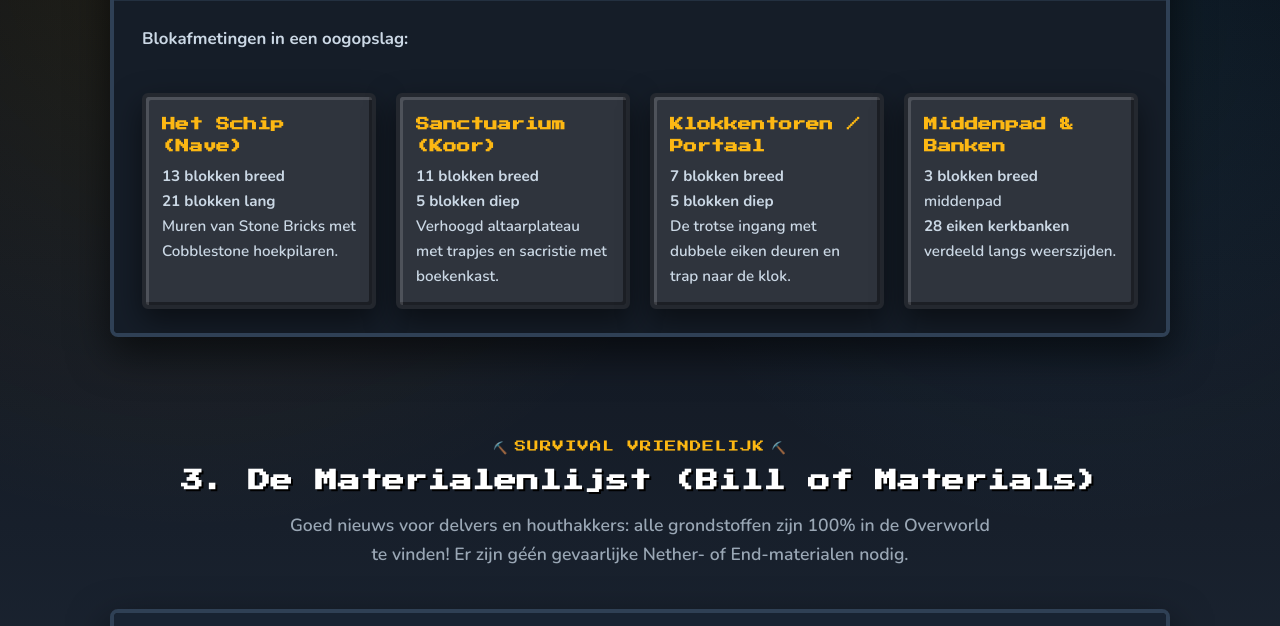
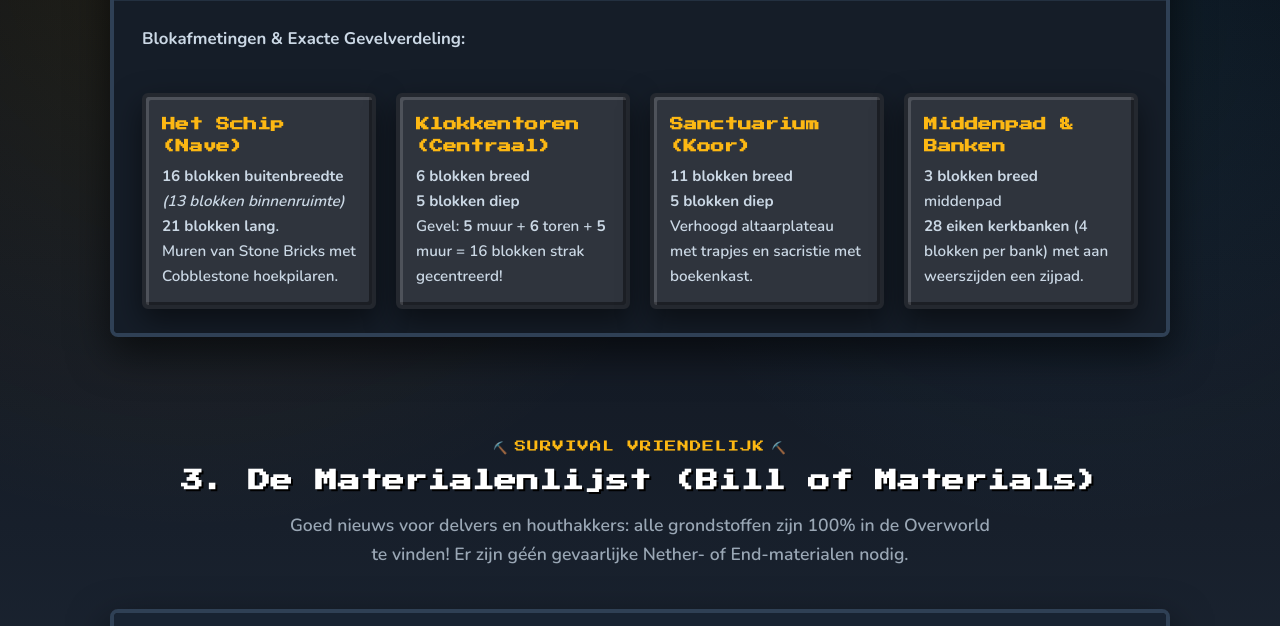
Before and after one commit to deblockertjes/minecraft-De-Blockertjes, a plain HTML site: page bouwinstructies.html in a window 1280 px wide. Shown: the part 3332-3958 px from the top of the page. Drawn offline with nearby package versions, Linux system fonts and the light colour scheme.

Commit message:
Corrigeer afmetingen op plattegrond: 16 blokken buitenbreedte en 6 blokken toren

```diff
--- a/bouwinstructies.html
+++ b/bouwinstructies.html
@@ -148,15 +148,25 @@
 
         <div class="mc-blueprint-caption" style="grid-template-columns: 1fr;">
           <p>
-            <strong>Blokafmetingen in een oogopslag:</strong>
+            <strong>Blokafmetingen &amp; Exacte Gevelverdeling:</strong>
           </p>
           <div class="mc-grid-4" style="margin-top: 1rem; width: 100%;">
             <div class="mc-card mc-box" style="padding: 1rem;">
               <h4 style="color: var(--catholic-gold); margin: 0 0 0.4rem; font-size: 0.85rem; font-family: var(--font-pixel);">Het Schip (Nave)</h4>
               <p style="margin: 0; font-size: 0.95rem; color: #cbd8e5;">
-                <strong>13 blokken breed</strong><br>
-                <strong>21 blokken lang</strong><br>
+                <strong>16 blokken buitenbreedte</strong><br>
+                <em>(13 blokken binnenruimte)</em><br>
+                <strong>21 blokken lang</strong>.<br>
                 Muren van Stone Bricks met Cobblestone hoekpilaren.
+              </p>
+            </div>
+
+            <div class="mc-card mc-box" style="padding: 1rem;">
+              <h4 style="color: var(--catholic-gold); margin: 0 0 0.4rem; font-size: 0.85rem; font-family: var(--font-pixel);">Klokkentoren (Centraal)</h4>
+              <p style="margin: 0; font-size: 0.95rem; color: #cbd8e5;">
+                <strong>6 blokken breed</strong><br>
+                <strong>5 blokken diep</strong><br>
+                Gevel: <strong>5</strong> muur + <strong>6</strong> toren + <strong>5</strong> muur = 16 blokken strak gecentreerd!
               </p>
             </div>
 
@@ -170,19 +180,10 @@
             </div>
 
             <div class="mc-card mc-box" style="padding: 1rem;">
-              <h4 style="color: var(--catholic-gold); margin: 0 0 0.4rem; font-size: 0.85rem; font-family: var(--font-pixel);">Klokkentoren / Portaal</h4>
-              <p style="margin: 0; font-size: 0.95rem; color: #cbd8e5;">
-                <strong>7 blokken breed</strong><br>
-                <strong>5 blokken diep</strong><br>
-                De trotse ingang met dubbele eiken deuren en trap naar de klok.
-              </p>
-            </div>
-
-            <div class="mc-card mc-box" style="padding: 1rem;">
               <h4 style="color: var(--catholic-gold); margin: 0 0 0.4rem; font-size: 0.85rem; font-family: var(--font-pixel);">Middenpad &amp; Banken</h4>
               <p style="margin: 0; font-size: 0.95rem; color: #cbd8e5;">
                 <strong>3 blokken breed</strong> middenpad<br>
-                <strong>28 eiken kerkbanken</strong> verdeeld langs weerszijden.
+                <strong>28 eiken kerkbanken</strong> (4 blokken per bank) met aan weerszijden een zijpad.
               </p>
             </div>
           </div>
```
Also changed, not shown: 1 other file.
